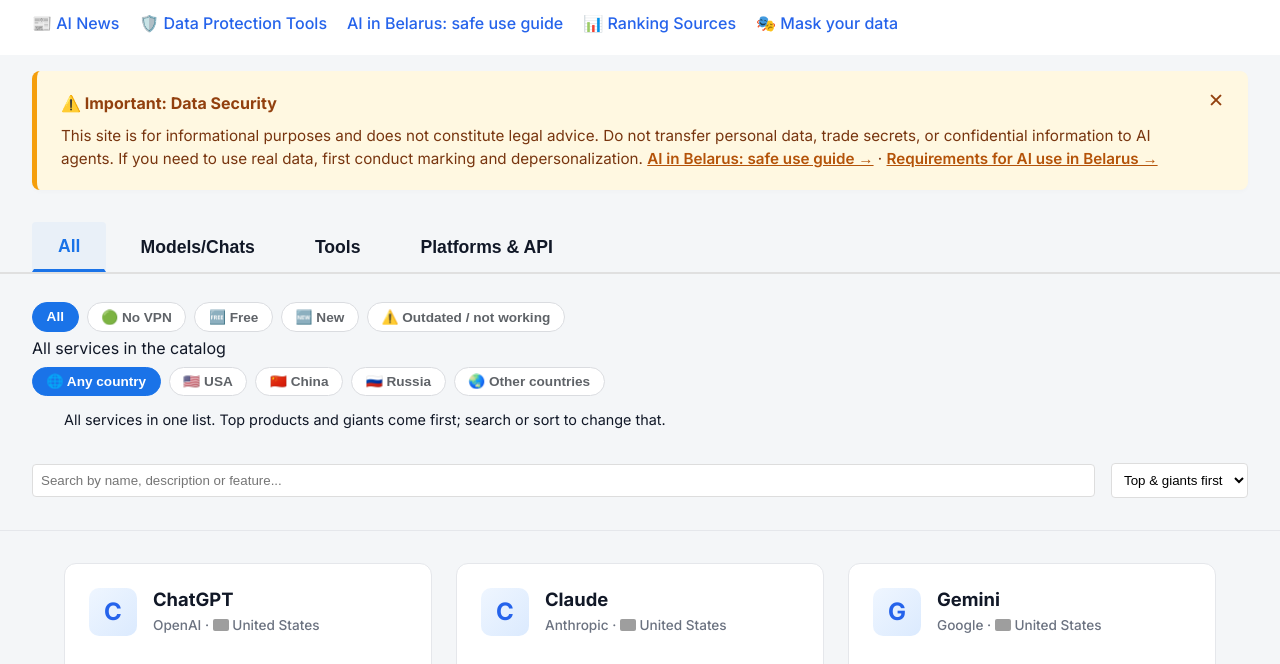
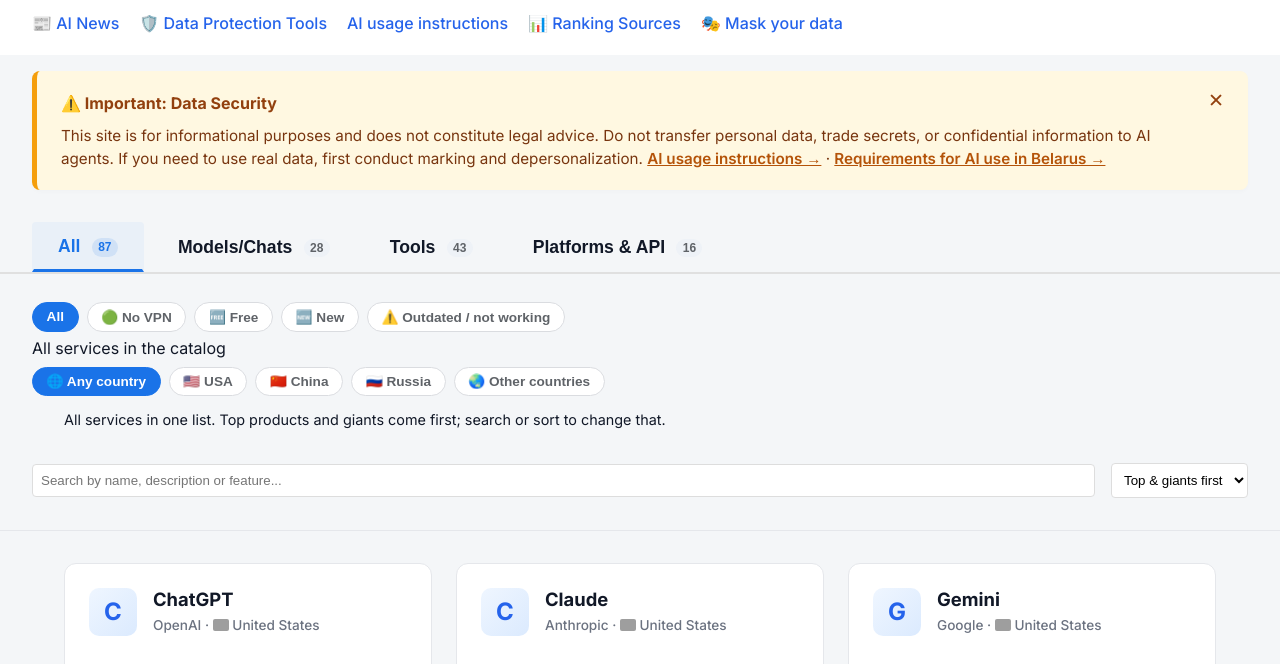
Before and after one commit to yurymikl-create/ai-compass, a plain HTML site: page index.html in a window 1280 px wide. Shown: the part 104-768 px from the top of the page. Drawn offline with Linux system fonts and the light colour scheme; grey boxes are pictures that could not be loaded.

Commit message:
feat(ui): service counts on catalog tabs; rename recommendations section to 'AI usage instructions'

```diff
--- a/index.html
+++ b/index.html
@@ -278,6 +278,25 @@
             background: rgba(26, 115, 232, 0.05);
         }
 
+        /* Service count next to each tab label, e.g. "Tools 43" */
+        .tab-count {
+            display: inline-block;
+            margin-left: 0.4rem;
+            padding: 0.05rem 0.4rem;
+            border-radius: 999px;
+            background: #eef2f7;
+            color: #5f6368;
+            font-size: 0.75rem;
+            font-weight: 600;
+            line-height: 1.4;
+            vertical-align: middle;
+        }
+
+        .tab-btn.active .tab-count {
+            background: rgba(26, 115, 232, 0.12);
+            color: #1a73e8;
+        }
+
         /* Second-level grouping: category chips under the tabs */
         .chips {
             display: flex;
@@ -516,6 +535,11 @@
                 padding: 0 1rem !important;
             }
 
+            .tab-count {
+                font-size: 0.7rem;
+                margin-left: 0.3rem;
+            }
+
             #tab-description {
                 padding: 0.5rem 1rem !important;
                 margin: 0 1rem 0.5rem !important;
@@ -541,7 +565,7 @@
         <nav class="page-links">
             <a href="news.html"><span class="lang-en">📰 AI News</span><span class="lang-ru" style="display: none;">📰 Новости ИИ</span></a>
             <a href="data-tools.html"><span class="lang-en">🛡️ Data Protection Tools</span><span class="lang-ru" style="display: none;">🛡️ Инструменты защиты данных</span></a>
-            <a href="recommendations.html"><span class="lang-en">AI in Belarus: safe use guide</span><span class="lang-ru" style="display: none;">ИИ в Беларуси: безопасное использование</span></a>
+            <a href="recommendations.html"><span class="lang-en">AI usage instructions</span><span class="lang-ru" style="display: none;">Инструкция по работе с ИИ</span></a>
             <a href="rankings.html"><span class="lang-en">📊 Ranking Sources</span><span class="lang-ru" style="display: none;">📊 Источники рейтингов</span></a>
             <a href="mask.html"><span class="lang-en">🎭 Mask your data</span><span class="lang-ru" style="display: none;">🎭 Маскировка данных</span></a>
         </nav>
@@ -554,7 +578,7 @@
                 <strong style="color: #92400e; display: block; margin-bottom: 0.5rem;">⚠️ Important: Data Security</strong>
                 <p style="margin: 0; font-size: 0.95rem; color: #78350f; line-height: 1.5;">
                     This site is for informational purposes and does not constitute legal advice. Do not transfer personal data, trade secrets, or confidential information to AI agents. If you need to use real data, first conduct marking and depersonalization.
-                    <a href="recommendations.html" style="color: #b45309; font-weight: 600; text-decoration: underline;">AI in Belarus: safe use guide →</a>
+                    <a href="recommendations.html" style="color: #b45309; font-weight: 600; text-decoration: underline;">AI usage instructions →</a>
                     ·
                     <a href="requirements.html" style="color: #b45309; font-weight: 600; text-decoration: underline;">Requirements for AI use in Belarus →</a>
                 </p>
@@ -563,7 +587,7 @@
                 <strong style="color: #92400e; display: block; margin-bottom: 0.5rem;">⚠️ Важно: Безопасность данных</strong>
                 <p style="margin: 0; font-size: 0.95rem; color: #78350f; line-height: 1.5;">
                     Сайт носит информационный характер и не является юридической консультацией. Не передавайте в ИИ-агенты персональные данные, коммерческую тайну и конфиденциальную информацию. Если нужно использовать реальные данные — сначала проведите маркировку и деперсонализацию.
-                    <a href="recommendations.html" style="color: #b45309; font-weight: 600; text-decoration: underline;">ИИ в Беларуси: безопасное использование →</a>
+                    <a href="recommendations.html" style="color: #b45309; font-weight: 600; text-decoration: underline;">Инструкция по работе с ИИ →</a>
                     ·
                     <a href="requirements.html" style="color: #b45309; font-weight: 600; text-decoration: underline;">Требования и ограничения по работе с ИИ в Беларуси →</a>
                 </p>
@@ -577,18 +601,22 @@
         <button class="tab-btn active" data-type="all">
             <span class="lang-en">All</span>
             <span class="lang-ru" style="display: none;">Все</span>
+            <span class="tab-count" data-count="all"></span>
         </button>
         <button class="tab-btn" data-type="model">
             <span class="lang-en">Models/Chats</span>
             <span class="lang-ru" style="display: none;">Модели и чаты</span>
+            <span class="tab-count" data-count="model"></span>
         </button>
         <button class="tab-btn" data-type="tool">
             <span class="lang-en">Tools</span>
             <span class="lang-ru" style="display: none;">Инструменты</span>
+            <span class="tab-count" data-count="tool"></span>
         </button>
         <button class="tab-btn" data-type="aggregator">
             <span class="lang-en">Platforms &amp; API</span>
             <span class="lang-ru" style="display: none;">Платформы и API</span>
+            <span class="tab-count" data-count="aggregator"></span>
         </button>
         </div>
 
@@ -965,7 +993,22 @@
             }
         }
 
+        // Numbers on the tab buttons: counted from `services`, so a service added
+        // by the pipeline updates the tabs without touching the markup.
+        function renderTabCounts() {
+            const counts = { all: 0 };
+            services.forEach(service => {
+                counts.all += 1;
+                counts[service.type] = (counts[service.type] || 0) + 1;
+            });
+            document.querySelectorAll('.tab-count').forEach(el => {
+                const key = el.dataset.count;
+                el.textContent = counts[key] || 0;
+            });
+        }
+
         function renderChips() {
+            renderTabCounts();
             const container = document.getElementById('category-chips');
             if (!container) return;
             const lang = document.querySelector('.lang-btn.active')?.dataset.lang || 'en';
```
Also changed, not shown: recommendations.html (+2 -2 lines), tests/app-harness.js (+4 -0 lines), 1 other file.
